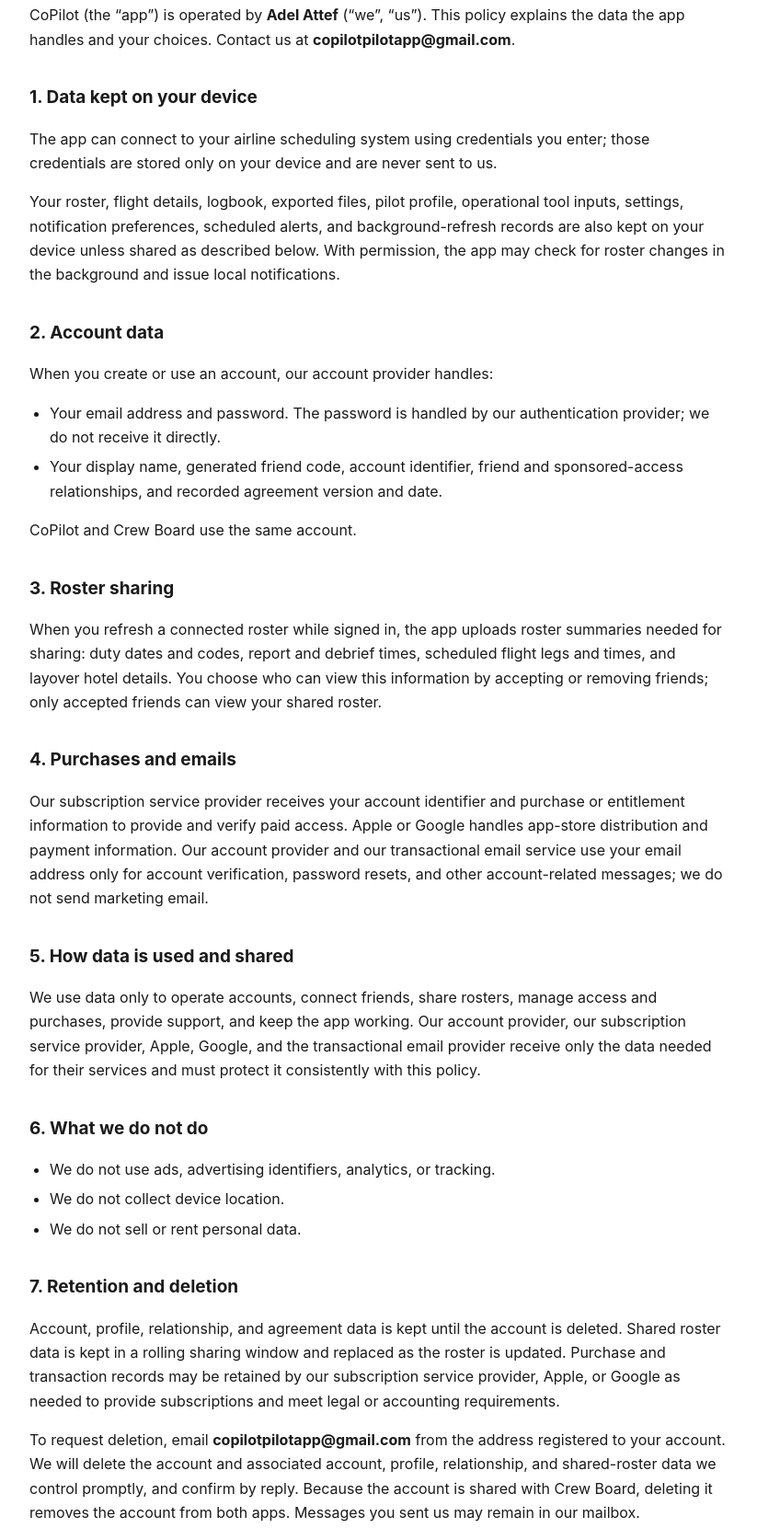
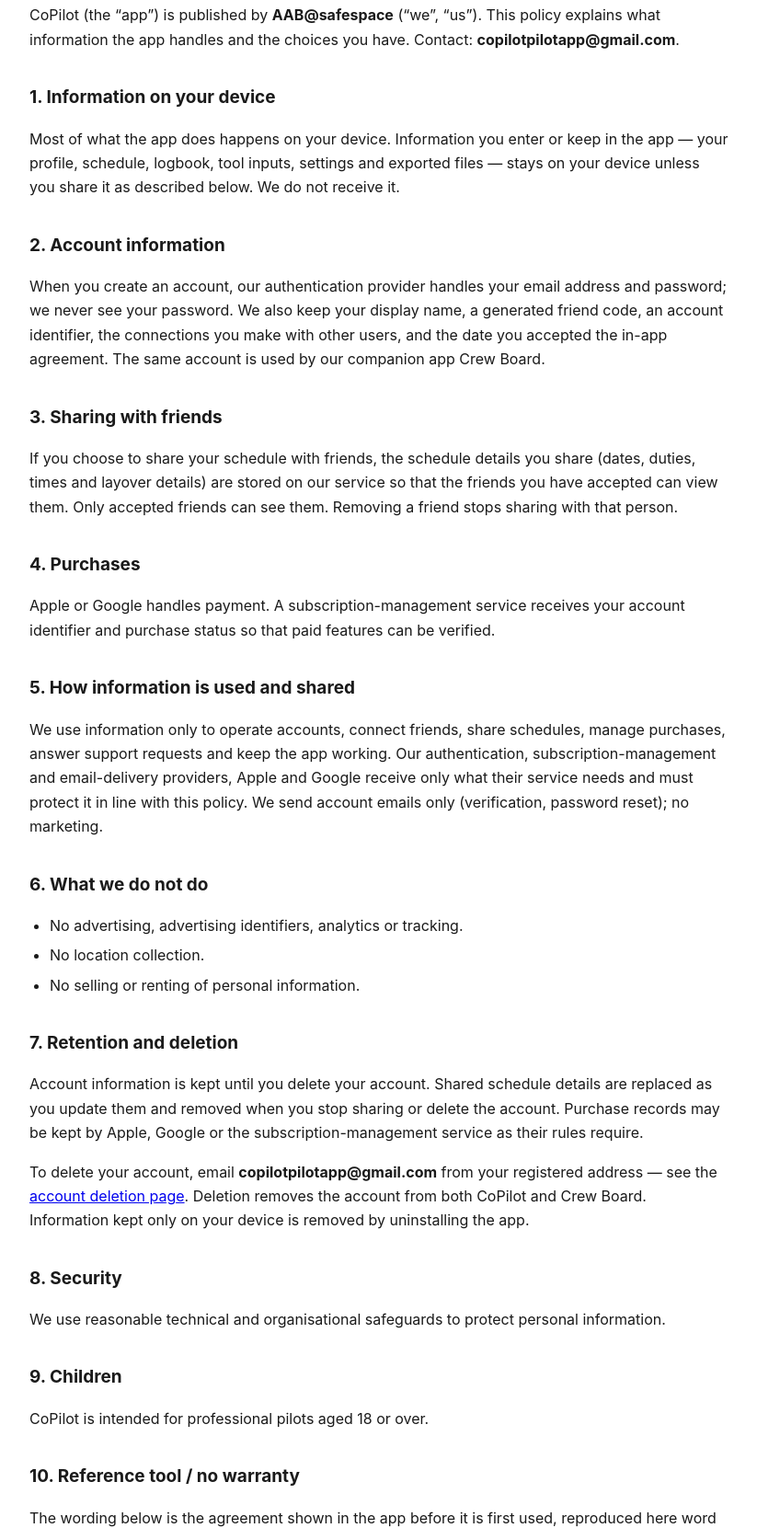
Before and after one commit to adelattef/copilot-privacy, a plain HTML site: page index.html in a window 1280 px wide. Shown: the part 132-1793 px from the top of the page at 92% size, without its empty margins (228-1051 px from the left). Drawn offline with Linux system fonts and the light colour scheme.

Commit message:
Privacy policy + deletion page: published by AAB@safespace; no personal name, no airline-login or notification mechanics, no vendor names (the Captain's trim, Draft A)

```diff
--- a/index.html
+++ b/index.html
@@ -14,17 +14,13 @@
   @media (prefers-color-scheme: dark) {
     body { color: #e6e6e6; background: #0f1115; }
     a { color: #6fb1d6; }
-    code { background: #1c2128; }
   }
   h1 { font-size: 26px; margin-bottom: 4px; }
   h2 { font-size: 19px; margin-top: 34px; }
   .updated { color: #888; font-size: 14px; margin-top: 0; }
-  code { background: #f0f0f0; padding: 1px 5px; border-radius: 4px; font-size: 90%; }
   ul { padding-left: 22px; }
   li { margin: 6px 0; }
   .lead { font-size: 16px; }
-  hr { border: none; border-top: 1px solid #ddd; margin: 32px 0; }
-  @media (prefers-color-scheme: dark) { hr { border-top-color: #2a2f37; } }
 </style>
 </head>
 <body>
@@ -33,100 +29,84 @@
 <p class="updated">Last updated: 23 August 2026</p>
 
 <p class="lead">
-  CoPilot (the “app”) is operated by <strong>Adel Attef</strong> (“we”, “us”).
-  This policy explains the data the app handles and your choices. Contact us at
-  <strong>copilotpilotapp@gmail.com</strong>.
+  CoPilot (the “app”) is published by <strong>AAB@safespace</strong> (“we”, “us”).
+  This policy explains what information the app handles and the choices you have.
+  Contact: <strong>copilotpilotapp@gmail.com</strong>.
 </p>
 
-<h2>1. Data kept on your device</h2>
+<h2>1. Information on your device</h2>
 <p>
-  The app can connect to your airline scheduling system using credentials
-  you enter; those credentials are stored only on your device and are never sent
-  to us.
-</p>
-<p>
-  Your roster, flight details, logbook, exported files, pilot profile, operational
-  tool inputs, settings, notification preferences, scheduled alerts, and
-  background-refresh records are also kept on your device unless shared as
-  described below. With permission, the app may check for roster changes in the
-  background and issue local notifications.
+  Most of what the app does happens on your device. Information you enter or keep
+  in the app — your profile, schedule, logbook, tool inputs, settings and exported
+  files — stays on your device unless you share it as described below. We do not
+  receive it.
 </p>
 
-<h2>2. Account data</h2>
-<p>When you create or use an account, our account provider handles:</p>
-<ul>
-  <li>Your email address and password. The password is handled by our authentication provider; we do not receive it directly.</li>
-  <li>Your display name, generated friend code, account identifier, friend and sponsored-access relationships, and recorded agreement version and date.</li>
-</ul>
+<h2>2. Account information</h2>
 <p>
-  CoPilot and Crew Board use the same account.
+  When you create an account, our authentication provider handles your email
+  address and password; we never see your password. We also keep your display
+  name, a generated friend code, an account identifier, the connections you make
+  with other users, and the date you accepted the in-app agreement. The same
+  account is used by our companion app Crew Board.
 </p>
 
-<h2>3. Roster sharing</h2>
+<h2>3. Sharing with friends</h2>
 <p>
-  When you refresh a connected roster while signed in, the app uploads roster
-  summaries needed for sharing: duty dates and codes, report and debrief times,
-  scheduled flight legs and times, and layover hotel details. You choose who can
-  view this information by accepting or removing friends; only accepted friends
-  can view your shared roster.
+  If you choose to share your schedule with friends, the schedule details you
+  share (dates, duties, times and layover details) are stored on our service so
+  that the friends you have accepted can view them. Only accepted friends can see
+  them. Removing a friend stops sharing with that person.
 </p>
 
-<h2>4. Purchases and emails</h2>
+<h2>4. Purchases</h2>
 <p>
-  Our subscription service provider receives your account identifier and purchase or entitlement
-  information to provide and verify paid access. Apple or Google handles app-store
-  distribution and payment information. Our account provider and our transactional email
-  service use your email address only for account verification, password resets,
-  and other account-related messages; we do not send marketing email.
+  Apple or Google handles payment. A subscription-management service receives
+  your account identifier and purchase status so that paid features can be
+  verified.
 </p>
 
-<h2>5. How data is used and shared</h2>
+<h2>5. How information is used and shared</h2>
 <p>
-  We use data only to operate accounts, connect friends, share rosters, manage
-  access and purchases, provide support, and keep the app working. Our account provider,
-  our subscription service provider, Apple, Google, and the transactional email provider receive only the
-  data needed for their services and must protect it consistently with this
-  policy.
+  We use information only to operate accounts, connect friends, share schedules,
+  manage purchases, answer support requests and keep the app working. Our
+  authentication, subscription-management and email-delivery providers, Apple
+  and Google receive only what their service needs and must protect it in line
+  with this policy. We send account emails only (verification, password reset);
+  no marketing.
 </p>
 
 <h2>6. What we do not do</h2>
 <ul>
-  <li>We do not use ads, advertising identifiers, analytics, or tracking.</li>
-  <li>We do not collect device location.</li>
-  <li>We do not sell or rent personal data.</li>
+  <li>No advertising, advertising identifiers, analytics or tracking.</li>
+  <li>No location collection.</li>
+  <li>No selling or renting of personal information.</li>
 </ul>
 
 <h2>7. Retention and deletion</h2>
 <p>
-  Account, profile, relationship, and agreement data is kept until the account is
-  deleted. Shared roster data is kept in a rolling sharing window and replaced as
-  the roster is updated. Purchase and transaction records may be retained by
-  our subscription service provider, Apple, or Google as needed to provide subscriptions and meet legal
-  or accounting requirements.
+  Account information is kept until you delete your account. Shared schedule
+  details are replaced as you update them and removed when you stop sharing or
+  delete the account. Purchase records may be kept by Apple, Google or the
+  subscription-management service as their rules require.
 </p>
 <p>
-  To request deletion, email <strong>copilotpilotapp@gmail.com</strong> from the
-  address registered to your account. We will delete the account and associated
-  account, profile, relationship, and shared-roster data we control promptly,
-  and confirm by reply. Because the account is shared with Crew
-  Board, deleting it removes the account from both apps. Messages you sent us may
-  remain in our mailbox.
-</p>
-<p>
-  Data kept only on your device is not removed by an account-deletion request.
-  Remove it using the app or device controls, or by uninstalling the app, subject
-  to your operating system’s behavior.
+  To delete your account, email <strong>copilotpilotapp@gmail.com</strong> from
+  your registered address — see the
+  <a href="./delete-account.html">account deletion page</a>. Deletion removes the
+  account from both CoPilot and Crew Board. Information kept only on your device
+  is removed by uninstalling the app.
 </p>
 
 <h2>8. Security</h2>
 <p>
-  We use reasonable technical and organisational safeguards to protect personal data.
+  We use reasonable technical and organisational safeguards to protect personal
+  information.
 </p>
 
 <h2>9. Children</h2>
 <p>
-  CoPilot is intended for professional pilots aged 18 or over and is not directed
-  to children.
+  CoPilot is intended for professional pilots aged 18 or over.
 </p>
 
 <h2>10. Reference tool / no warranty</h2>
@@ -147,12 +127,10 @@
   By continuing you confirm that you have read and understood the above and will use CoPilot as a reference companion, never as primary operational documentation.
 </p>
 
-<h2>11. Changes and contact</h2>
+<h2>11. Changes</h2>
 <p>
-  We may update this policy when the app or its data practices change. We will
-  update the date above when a revised policy is published. Questions or
-  deletion requests may be sent to
-  <strong>copilotpilotapp@gmail.com</strong>.
+  We may update this policy when the app changes and will update the date above.
+  Questions: <strong>copilotpilotapp@gmail.com</strong>.
 </p>
 
 </body>
```
Also changed, not shown: delete-account.html (+16 -12 lines).
